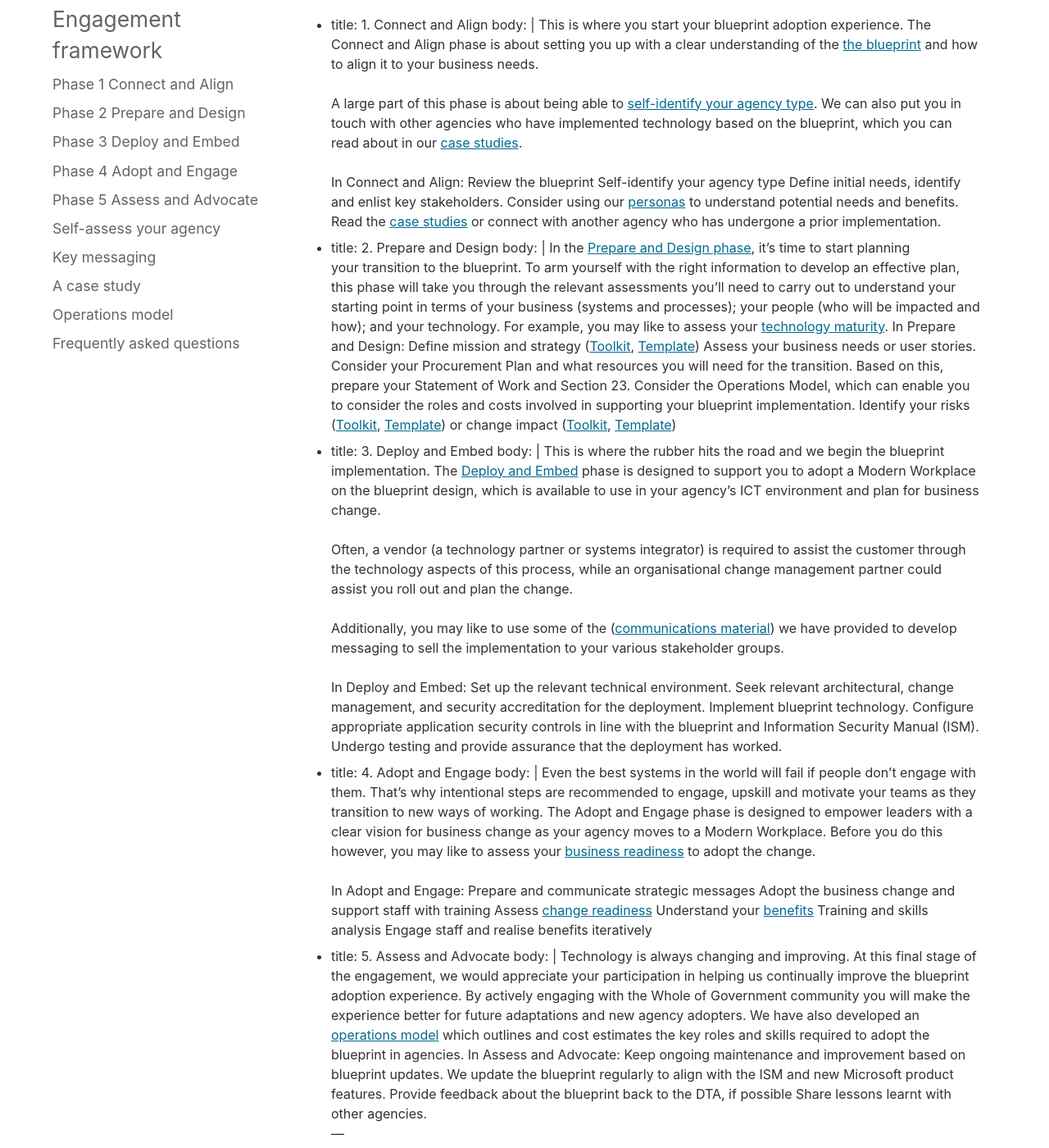
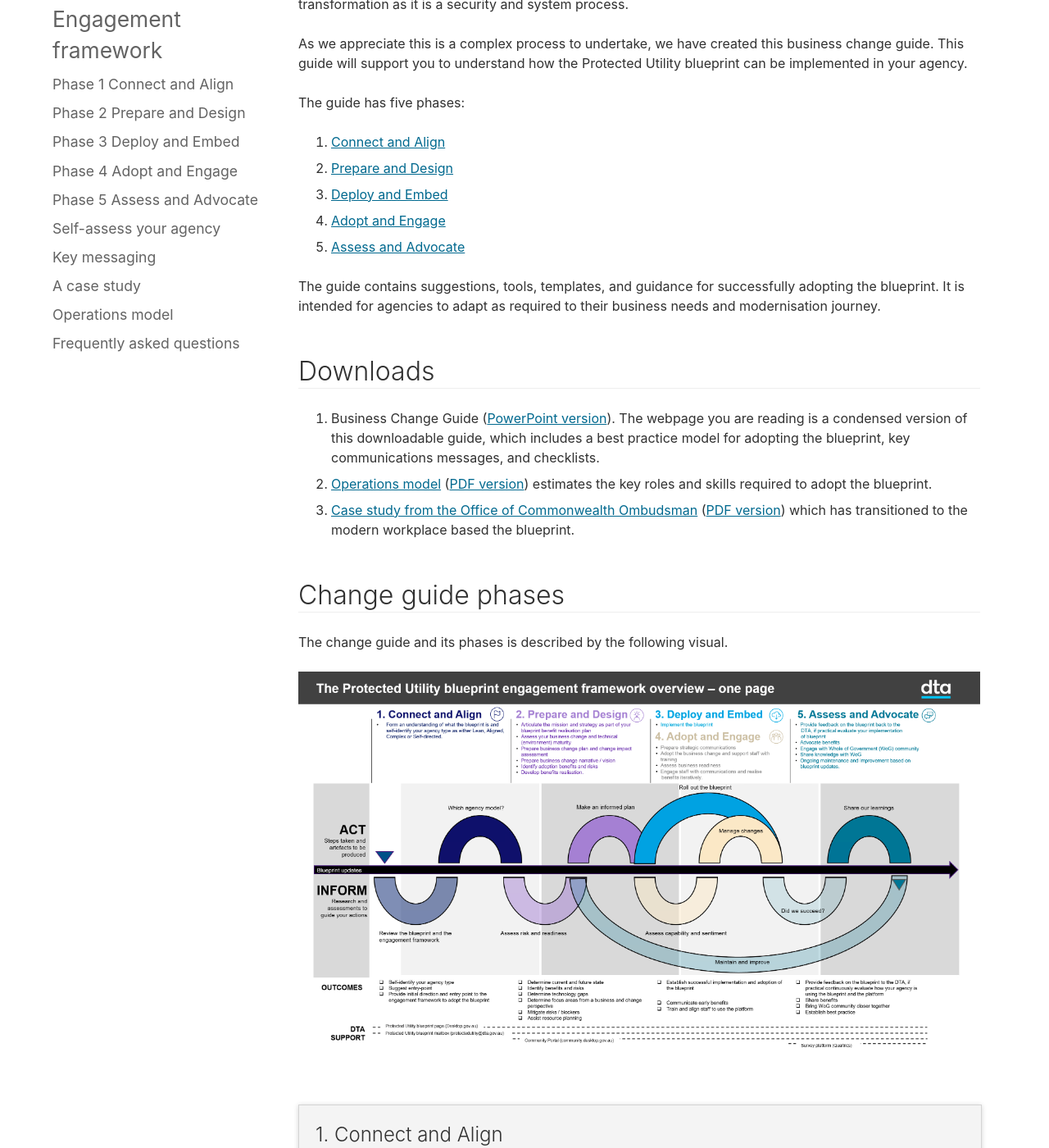
Before and after one commit to ASD-Blueprint/desktop.gov.au, a Jekyll site: the page built from about/business-change-guide.md, in a window 1280 px wide and 1400 px high, scrolled down 438 px. Shown: the whole window at 82% size. Built offline with Jekyll 4.4.1, drawn with Linux system fonts in a browser that asks for light colours; comment, search, counter and statistics services are not loaded; some of the changed text lies outside the part shown.

Commit message:
Update business-change-guide.md

```diff
--- a/about/business-change-guide.md
+++ b/about/business-change-guide.md
@@ -7,55 +7,19 @@
     This is where you start your blueprint adoption experience. The Connect and Align phase is about setting you up with a clear understanding of the [the blueprint](/blueprint/index.html) and how to align it to your business needs.
 
     A large part of this phase is about being able to [self-identify your agency type](/about/engagement/#). We can also put you in touch with other agencies who have implemented technology based on the blueprint, which you can read about in our [case studies](/about/engagement/case-studies.html).
-
-    In Prepare and Design:
+    In Connect and Align:
+    Review the blueprint
+    Self-identify your agency type
+    Define initial needs, identify and enlist key stakeholders. Consider using our [personas](/about/engagement/personas.html) to understand potential needs and benefits.
+    Read the [case studies](/about/engagement/case-studies.html) or connect with another agency who has undergone a prior implementation.
+- title: 2. Prepare and Design
+  body: |
+    In the [Prepare and Design phase](/about/engagement/prepare-and-design.html), it's time to start planning your transition to the blueprint. To arm yourself with the right information to develop an effective plan, this phase will take you through the relevant assessments you'll need to carry out to understand your starting point in terms of your business (systems and processes); your people (who will be impacted and how); and your technology. For example, you may like to assess your [technology maturity](/assets/files/pdf/dta-technology-maturity-assessment-toolkit.pdf).
+     In Prepare and Design:
     Define mission and strategy ([Toolkit](/assets/files/pdf/dta-strategy-analysis-toolkit.pdf), [Template](/assets/files/xls/dta-strategy-analysis.xlsx))
     Assess your business needs or user stories. Consider your Procurement Plan and what resources you will need for the transition. Based on this, prepare your Statement of Work and Section 23.
     Consider the Operations Model, which can enable you to consider the roles and costs involved in supporting your blueprint implementation.
     Identify your risks ([Toolkit](/assets/files/pdf/dta-risk-assessment-toolkit.pdf), [Template](/assets/files/pdf/dta-risk-assessment.xlsx)) or change impact ([Toolkit](/assets/files/pdf/dta-change-impact-assessment-toolkit.pdf), [Template](/assets/files/pdf/dta-change-impact-assessment.xlsx))
-- title: 2. Prepare and Design
-  body: |
-    In the [Prepare and Design phase](/about/engagement/prepare-and-design.html), it's time to start planning your transition to the blueprint. To arm yourself with the right information to develop an effective plan, this phase will take you through the relevant assessments you'll need to carry out to understand your starting point in terms of your business (systems and processes); your people (who will be impacted and how); and your technology. For example, you may like to assess your [technology maturity](/assets/files/pdf/dta-technology-maturity-assessment-toolkit.pdf) or business strategy.
-- title: 3. Deploy and Embed
-  body: |
-   This is where the rubber hits the road and we begin the blueprint implementation. The [Deploy and Embed](/about/engagement/deploy-and-embed.html) phase is designed to support you to adopt a Modern Workplace on the blueprint design, which is available to use in your agency's ICT environment and plan for business change.
-
-   Often, a vendor (a technology partner or systems integrator) is required to assist the customer through the technology aspects of this process, while an organisational change management partner could assist you roll out and plan the change.
-
-   Additionally, you may like to use some of the [communications material](/about/engagement/key-messaging.html) we have provided to develop messaging to sell the implementation to your various stakeholder groups.
-- title: 4. Adopt and Engage
-  body: |
-    Even the best systems in the world will fail if people don't engage with them. That's why intentional steps are recommended to engage, upskill and motivate your teams as they transition to new ways of working. The Adopt and Engage phase is designed to empower leaders with a clear vision for business change as your agency moves to a Modern Workplace. Before you do this however, you may like to assess your [business readiness](/assets/files/pdf/dta-business-readiness-assessment-toolkit.pdf) to adopt the change.
-- title: 5. Assess and Advocate
-  body: |
-    Technology is always changing and improving. At this final stage of the engagement, we would appreciate your participation in helping us continually improve the blueprint adoption experience. By actively engaging with the Whole of Government community, sharing your learnings on the Community Portal, and participating in evaluation of the blueprint, you will make the experience better for future adaptations and new agency adopters.
-    We have also developed an [operations model](/about/engagement/operations-model.html) which outlines and cost estimates the key roles and skills required to adopt the blueprint in agencies.
----
-
----
-layout: engagement
-title: Business Change Guide
-timeline:
-- title: 1. Connect and Align
-  body: |
-    This is where you start your blueprint adoption experience. The Connect and Align phase is about setting you up with a clear understanding of the [the blueprint](/blueprint/index.html) and how to align it to your business needs.
-
-    A large part of this phase is about being able to [self-identify your agency type](/about/engagement/#). We can also put you in touch with other agencies who have implemented technology based on the blueprint, which you can read about in our [case studies](/about/engagement/case-studies.html).
-
-    In Connect and Align:
-Review the blueprint
-Self-identify your agency type
-Define initial needs, identify and enlist key stakeholders. Consider using our [personas](/about/engagement/personas.html) to understand potential needs and benefits.
-Read the [case studies](/about/engagement/case-studies.html) or connect with another agency who has undergone a prior implementation.
-- title: 2. Prepare and Design
-  body: |
-    In the [Prepare and Design phase](/about/engagement/prepare-and-design.html), it's time to start planning your transition to the blueprint. To arm yourself with the right information to develop an effective plan, this phase will take you through the relevant assessments you'll need to carry out to understand your starting point in terms of your business (systems and processes); your people (who will be impacted and how); and your technology. For example, you may like to assess your [technology maturity](/assets/files/pdf/dta-technology-maturity-assessment-toolkit.pdf).
-    In Prepare and Design:
-Define mission and strategy ([Toolkit](/assets/files/pdf/dta-strategy-analysis-toolkit.pdf), [Template](/assets/files/xls/dta-strategy-analysis.xlsx))
-Assess your business needs or user stories.
-Consider your Procurement Plan and what resources you will need for the transition. Based on this, prepare your Statement of Work and Section 23.
-Consider the Operations Model, which can enable you to consider the roles and costs involved in supporting your blueprint implementation.
-Identify your risks ([Toolkit](/assets/files/pdf/dta-risk-assessment-toolkit.pdf), [Template](/assets/files/pdf/dta-risk-assessment.xlsx)) or change impact ([Toolkit](/assets/files/pdf/dta-change-impact-assessment-toolkit.pdf), [Template](/assets/files/pdf/dta-change-impact-assessment.xlsx))
 - title: 3. Deploy and Embed
   body: |
    This is where the rubber hits the road and we begin the blueprint implementation. The [Deploy and Embed](/about/engagement/deploy-and-embed.html) phase is designed to support you to adopt a Modern Workplace on the blueprint design, which is available to use in your agency's ICT environment and plan for business change.
@@ -63,31 +27,30 @@
    Often, a vendor (a technology partner or systems integrator) is required to assist the customer through the technology aspects of this process, while an organisational change management partner could assist you roll out and plan the change.
 
    Additionally, you may like to use some of the ([communications material](/assets/files/ppt/dta-engagement-framework.pptx)) we have provided to develop messaging to sell the implementation to your various stakeholder groups.
-
    In Deploy and Embed:
-Set up the relevant technical environment.
-Seek relevant architectural, change management, and security accreditation for the deployment.
-Implement blueprint technology.
-Configure appropriate application security controls in line with the blueprint and Information Security Manual (ISM).
-Undergo testing and provide assurance that the deployment has worked.
+   Set up the relevant technical environment.
+   Seek relevant architectural, change management, and security accreditation for the deployment.
+   Implement blueprint technology.
+   Configure appropriate application security controls in line with the blueprint and Information Security Manual (ISM).
+   Undergo testing and provide assurance that the deployment has worked.
 - title: 4. Adopt and Engage
   body: |
-    Even the best systems in the world will fail if people don't engage with them. That's why intentional steps are recommended to engage, upskill and motivate your teams as they transition to new ways of working. The Adopt and Engage phase is designed to empower leaders with a clear vision for business change as your agency moves to a Modern Workplace. Before you do this however, you may like to assess your [business readiness](/assets/files/pdf/dta-business-readiness-assessment-toolkit.pdf) to adopt the change.
-
+    Technology is always changing and improving. At this final stage of the engagement, we would appreciate your participation in helping us continually improve the blueprint adoption experience. By actively engaging with the Whole of Government community you will make the experience better for future adaptations and new agency adopters. We have also developed an [operations model](/about/engagement/operations-model.html) which outlines and cost estimates the key roles and skills required to adopt the blueprint in agencies.
     In Adopt and Engage:
-Prepare and communicate strategic messages
-Adopt the business change and support staff with training
-Assess [change readiness](/assets/files/pdf/dta-change-impact-assessment.xlsx)
-Understand your [benefits](/assets/files/pdf/dta-benefits-assessment-toolkit.pdf)
-Training and skills analysis
-Engage staff and realise benefits iteratively
+    Prepare and communicate strategic messages
+    Adopt the business change and support staff with training
+    Assess [change readiness](/assets/files/pdf/dta-change-impact-assessment.xlsx)
+    Understand your [benefits](/assets/files/pdf/dta-benefits-assessment-toolkit.pdf)
+    Training and skills analysis
+    Engage staff and realise benefits iteratively
 - title: 5. Assess and Advocate
   body: |
-    Technology is always changing and improving. At this final stage of the engagement, we would appreciate your participation in helping us continually improve the blueprint adoption experience. By actively engaging with the Whole of Government community you will make the experience better for future adaptations and new agency adopters. We have also developed an [operations model](/about/engagement/operations-model.html) which outlines and cost estimates the key roles and skills required to adopt the blueprint in agencies.
+    Technology is always changing and improving. At this final stage of the engagement, we would appreciate your participation in helping us continually improve the blueprint adoption experience. By actively engaging with the Whole of Government community, sharing your learnings on the Community Portal, and participating in evaluation of the blueprint, you will make the experience better for future adaptations and new agency adopters.
+    We have also developed an [operations model](/about/engagement/operations-model.html) which outlines and cost estimates the key roles and skills required to adopt the blueprint in agencies.
     In Assess and Advocate:
-Keep ongoing maintenance and improvement based on blueprint updates. We update the blueprint regularly to align with the ISM and new Microsoft product features.
-Provide feedback about the blueprint back to the DTA, if possible
-Share lessons learnt with other agencies.
+    Keep ongoing maintenance and improvement based on blueprint updates. We update the blueprint regularly to align with the ISM and new Microsoft product features.
+    Provide feedback about the blueprint back to the DTA, if possible
+    Share lessons learnt with other agencies.
 ---
 
 The [Protected Utility blueprint](/blueprint/index.html) provides a secure design for government agencies to standardise the way you work as well as communicate and collaborate securely. Adopting the blueprint is as much of a business transformation as it is a security and system process.
@@ -106,7 +69,7 @@
 
 ## Downloads
 
-1.	Business Change Guide ([PowerPoint version](/assets/files/ppt/dta-engagement-framework.pptx)). This is the downloadable guide, which includes a best practice model for adopting the blueprint, key communications messages, and checklists.  This webpage is a condensed version, whereas the Guide contains the full detail.
+1.	Business Change Guide ([PowerPoint version](/assets/files/ppt/dta-engagement-framework.pptx)). The webpage you are reading is a condensed version of this downloadable guide, which includes a best practice model for adopting the blueprint, key communications messages, and checklists.
 2.	[Operations model](/about/engagement/operations-model.html) ([PDF version](/assets/files/pdf/dta-op-model-guide.pdf)) estimates the key roles and skills required to adopt the blueprint.
 3. [Case study from the Office of Commonwealth Ombudsman](/about/engagement/case-studies.html) ([PDF version](/assets/files/pdf/dta-oco-case-study.pdf)) which has transitioned to the modern workplace based the blueprint.
 
```
